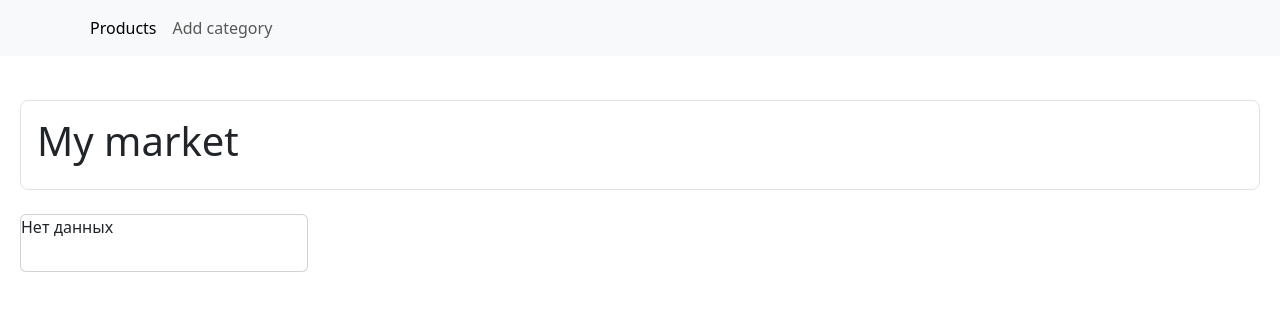
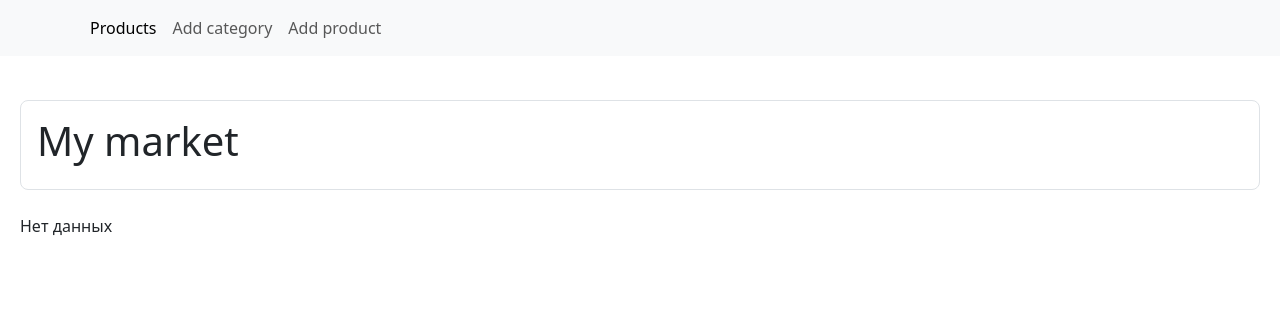
Before and after one commit to nurjigitberdibekov07-pixel/Laba_54_nurjigit, a Django app: page /products/ in a window 1280 px wide. Shown: the top 311 px of the page. Run offline with Django 5.2, Linux system fonts and the light colour scheme; data that the repository does not hold is empty.

Commit message:
Исправлена ошибка в отображении товаров.

```diff
--- a/source/templates/my_shop_forms/products.html
+++ b/source/templates/my_shop_forms/products.html
@@ -1,6 +1,7 @@
 {% extends 'base.html' %}
 {% block nav %}
     <a class="nav-link" href="/categories/add">Add category</a>
+    <a class="nav-link" href="/products/add">Add product</a>
 {% endblock %}
 
 {% block content %}
@@ -9,10 +10,10 @@
         <h1>My market</h1>
     </div>
 
+<div class="d-flex flex-wrap gap-3">
+    {% for product in products %}
         <div class="card" style="width: 18rem;">
-        {% for product in products %}
-
-              <img src="{{ product.image }}" class="card-img-top" alt="image">
+            <img src="{{ product.image }}" class="card-img-top" alt="image" style="height: 200px; object-fit: cover;">
             <div class="card-body">
                 <h5 class="card-title">{% if product.name %}{{ product.name }}{% else %}---{% endif %}</h5>
                 <p class="card-text">{% if product.category %}{{ product.category }}{% else %}---{% endif %}</p>
@@ -23,11 +24,9 @@
             <div class="card-body">
                 <a href="#" class="card-link">See more</a>
             </div>
-
-
+        </div>
     {% empty %}
         <p>Нет данных</p>
-            <p> {{ categories }} </p>
     {% endfor %}
 </div>
 
```
Lines whose indentation alone changed are shown as unchanged.
